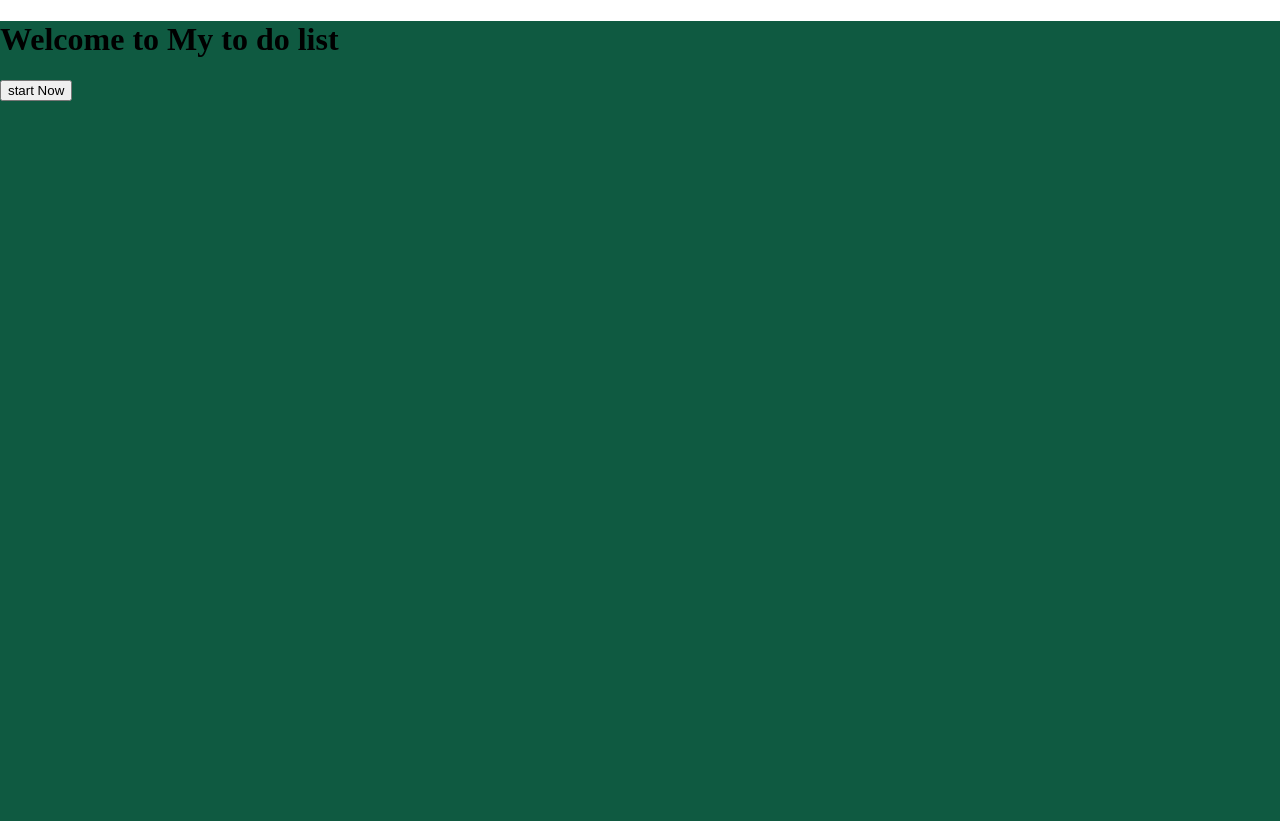
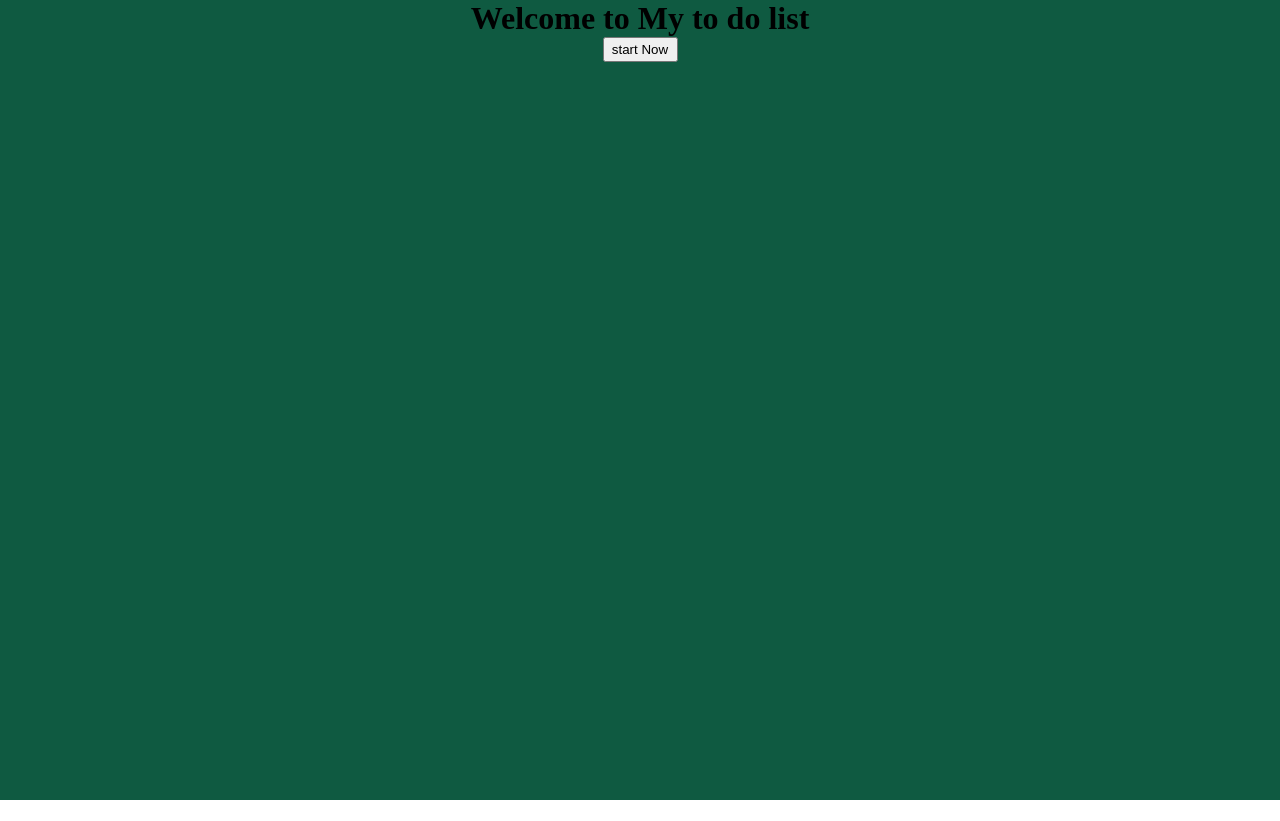
Before and after one commit to rodel31/to-do-list-app, a React (Create React App) app: page /home in a window 1280 px wide. After the commit the page ends 800 px from the top, so only its background shows below. Built offline with nearby package versions, Linux system fonts and the light colour scheme.

Commit message:
add style at home

```diff
--- a/src/Components/Home.jsx
+++ b/src/Components/Home.jsx
@@ -1,4 +1,5 @@
 import React from 'react'
+import '../Styles/home.scss'
 
 const Home = ()=>{
     return(
--- a/src/Styles/home.scss
+++ b/src/Styles/home.scss
@@ -0,0 +1,16 @@
+*{
+    padding:  0;
+    margin: 0;
+}
+body{
+    margin: auto;
+    text-align: center;
+    h{
+        font-family: Arial, Helvetica, sans-serif;
+        font-size: 36px;
+    }
+    button{
+        min-height: 25px;
+        width: 75px;
+    }
+}
```
